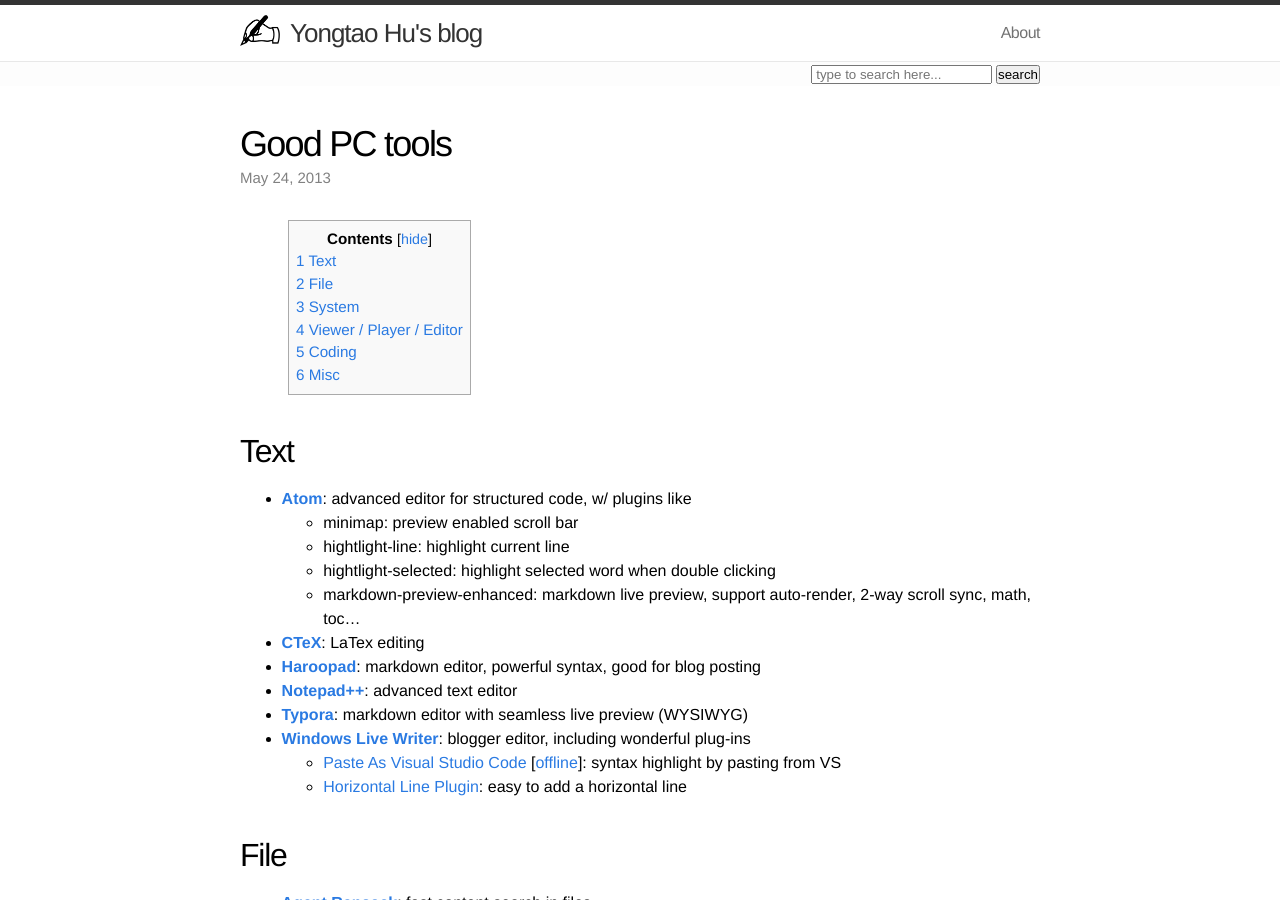
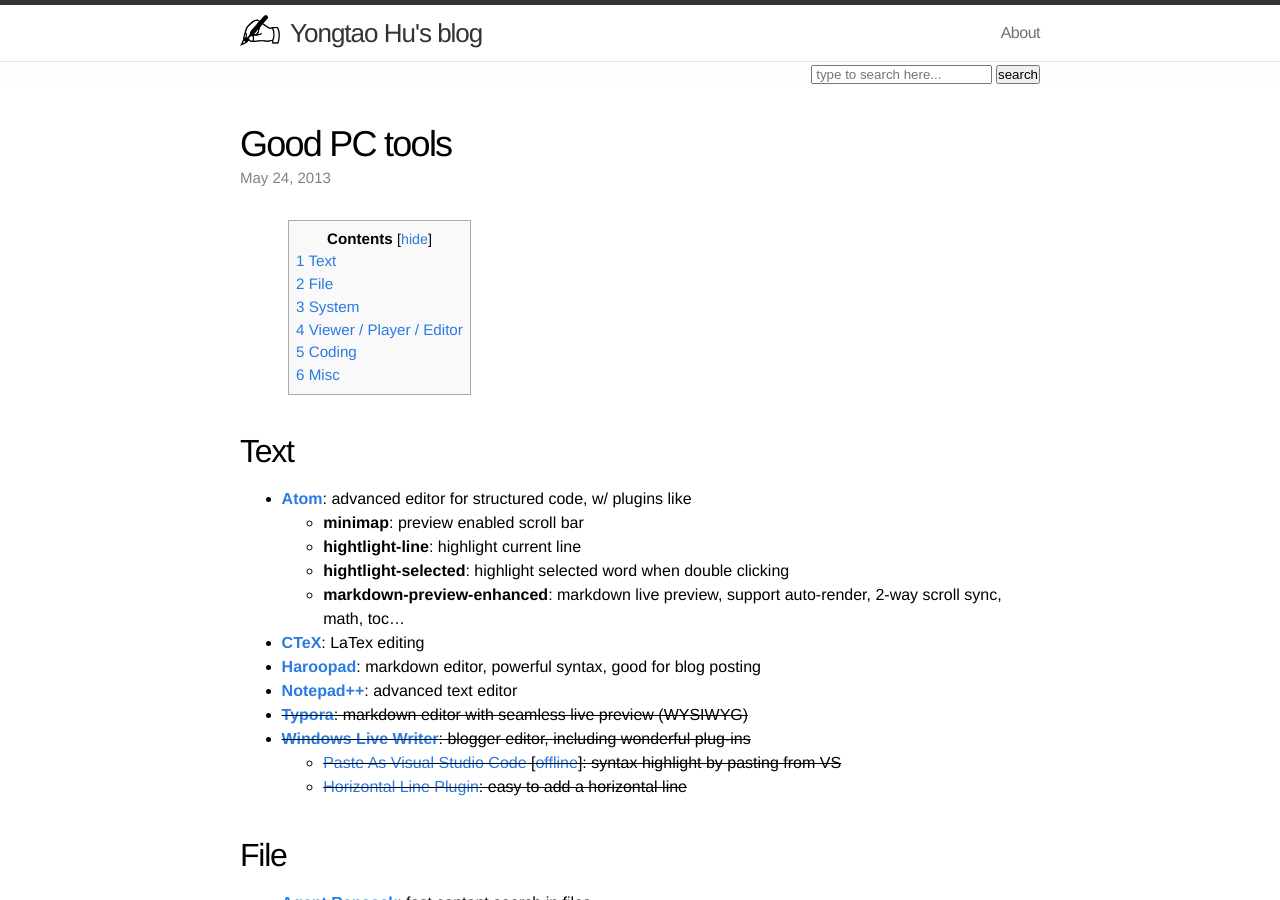
Before and after one commit to blog-ythu/blog-ythu.github.io, a Jekyll site: the page built from _posts/2013-05-24-good-PC-tools.md, in a window 1280 px wide and 900 px high. Built offline with Jekyll 4.4.1, drawn with Linux system fonts in a browser that asks for light colours; nearby versions of some CDN libraries; Markdown is read by kramdown in place of the engine named in the settings; comment, search, counter and statistics services are not loaded; part of the change alters nothing that is shown.

Commit message:
update post: Good PC tools

```diff
--- a/_posts/2013-05-24-good-PC-tools.md
+++ b/_posts/2013-05-24-good-PC-tools.md
@@ -12,17 +12,17 @@ mathjax: true
 
 ## Text
 - [**Atom**](https://atom.io/): advanced editor for structured code, w/ plugins like
-    - minimap: preview enabled scroll bar
-    - hightlight-line: highlight current line
-    - hightlight-selected: highlight selected word when double clicking
-    - markdown-preview-enhanced: markdown live preview, support auto-render, 2-way scroll sync, math, toc...
+    - **minimap**: preview enabled scroll bar
+    - **hightlight-line**: highlight current line
+    - **hightlight-selected**: highlight selected word when double clicking
+    - **markdown-preview-enhanced**: markdown live preview, support auto-render, 2-way scroll sync, math, toc...
 - [**CTeX**](http://www.ctex.org/CTeXDownload): LaTex editing
 - [**Haroopad**](http://pad.haroopress.com/user.html): markdown editor, powerful syntax, good for blog posting
 - [**Notepad++**](http://notepad-plus-plus.org/download): advanced text editor
-- [**Typora**](https://www.typora.io/#windows): markdown editor with seamless live preview (WYSIWYG)
-- [**Windows Live Writer**](http://www.microsoft.com/en-us/download/details.aspx?id=8621): blogger editor, including wonderful plug-ins
-    - [Paste As Visual Studio Code](http://www.lavernockenterprises.co.uk/downloads/pasteasvisualstudiocode/pasteasvisualstudiocode.aspx) [[offline](https://bitbucket.org/herohuyongtao/files/downloads/WindowsLiveWriterPlugin-PasteAsVisualStudioCode1.8.0.0.msi)]: syntax highlight by pasting from VS
-    - [Horizontal Line Plugin](https://bitbucket.org/herohuyongtao/files/downloads/WindowsLiveWriterPlugin-HorizontalLine.zip): easy to add a horizontal line
+- ~~[**Typora**](https://www.typora.io/#windows): markdown editor with seamless live preview (WYSIWYG)~~
+- ~~[**Windows Live Writer**](http://www.microsoft.com/en-us/download/details.aspx?id=8621): blogger editor, including wonderful plug-ins~~
+    - ~~[Paste As Visual Studio Code](http://www.lavernockenterprises.co.uk/downloads/pasteasvisualstudiocode/pasteasvisualstudiocode.aspx) [[offline](https://bitbucket.org/herohuyongtao/files/downloads/WindowsLiveWriterPlugin-PasteAsVisualStudioCode1.8.0.0.msi)]: syntax highlight by pasting from VS~~
+    - ~~[Horizontal Line Plugin](https://bitbucket.org/herohuyongtao/files/downloads/WindowsLiveWriterPlugin-HorizontalLine.zip): easy to add a horizontal line~~
 
 ## File
 - [**Agent Ransack**](http://www.mythicsoft.com/agentransack/download): fast content search in files
```
